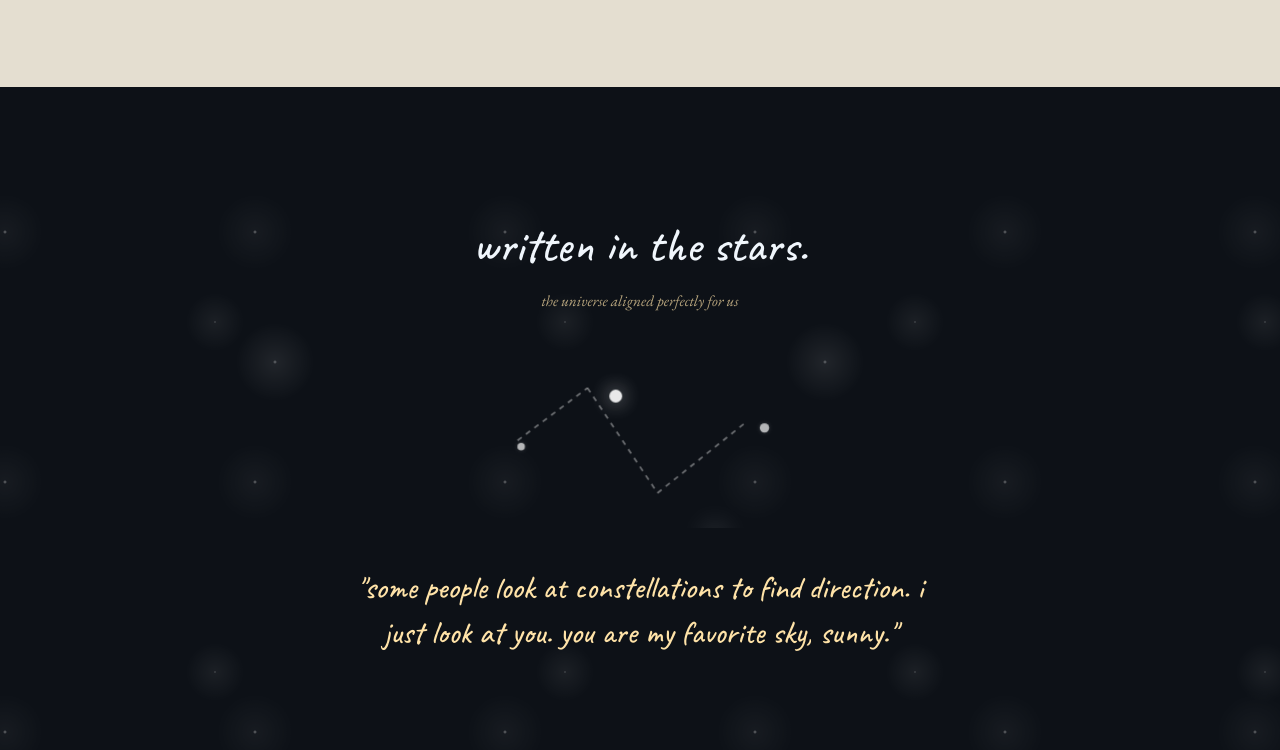
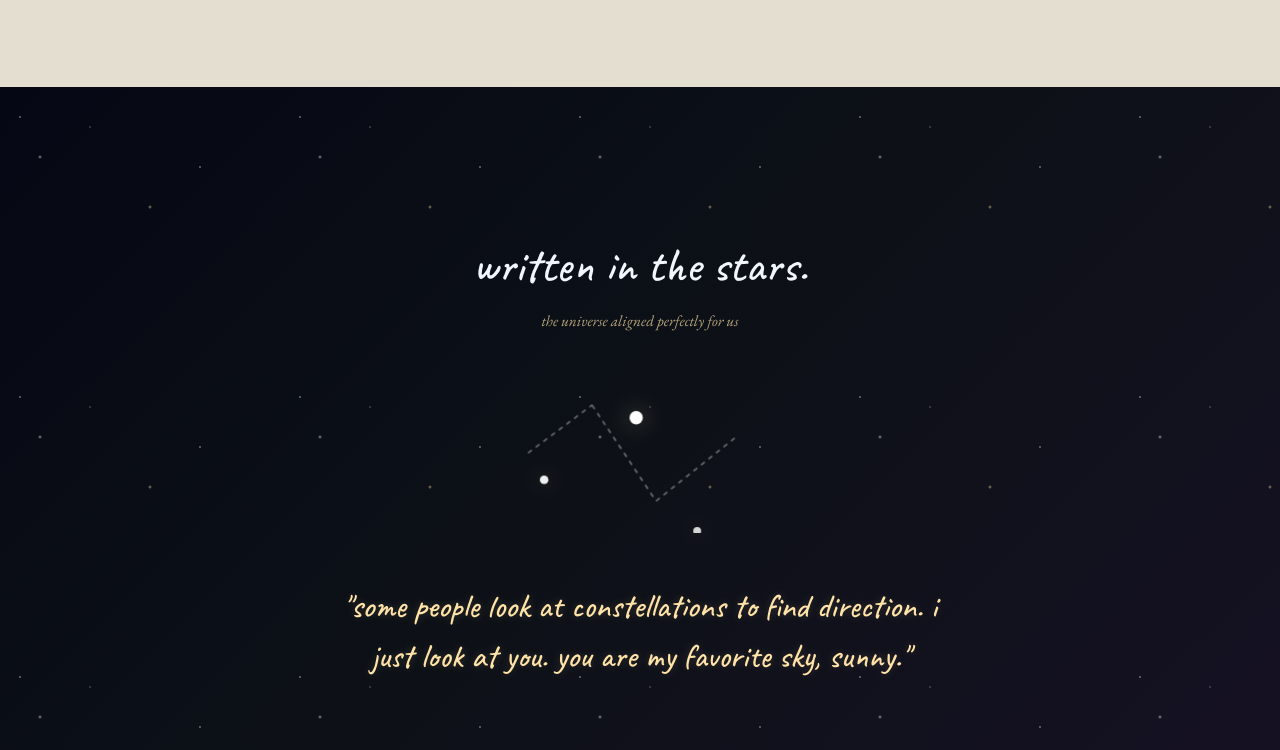
Before and after one commit to DhritiiS/sunnyiyiyi, a plain HTML site: page index.html in a window 1280 px wide. Shown: the part 1650-2400 px from the top of the page. Drawn offline with nearby package versions, Linux system fonts and the light colour scheme.

Commit message:
Update style.css

```diff
--- a/style.css
+++ b/style.css
@@ -7,7 +7,7 @@
 
 body {
     font-family: 'EB Garamond', serif;
-    background-color: #eae5d9;
+    background-color: #eae5d9; /* The cozy scrapbooking paper color */
     color: #2b2b2b;
     line-height: 1.6;
     overflow-x: hidden;
@@ -152,21 +152,17 @@ body {
     height: 150px;
 }
 
-/* --- STAR WORK: Constellation Night Sky Section --- */
+/* --- STAR WORK: Upgraded Constellation Night Sky Section --- */
 .starry-section {
     position: relative;
-    background: #0d1117 !important; /* Solid dark midnight color */
+    /* Deep cosmic gradient (midnight blue shifting to deep space violet) */
+    background: linear-gradient(135deg, #050814 0%, #0d1117 50%, #161124 100%) !important;
     color: #f0f6fc !important;
-    padding: 120px 0;
+    padding: 140px 0;
     overflow: hidden;
 }
 
-.starry-section .small-italic {
-    color: #ffe3a8 !important;
-    opacity: 0.8;
-}
-
-/* Tiny star patterns scattered behind text */
+/* Layer 1: Tiny Crisp Stars scattered behind text with smooth twinkling animation */
 .stars-overlay {
     position: absolute;
     top: 0;
@@ -174,12 +170,14 @@ body {
     width: 100%;
     height: 100%;
     background-image:
-        radial-gradient(white, rgba(255,255,255,.2) 2px, transparent 40px),
-        radial-gradient(white, rgba(255,255,255,.15) 1px, transparent 30px),
-        radial-gradient(white, rgba(255,255,255,.1) 2px, transparent 40px);
-    background-size: 550px 550px, 350px 350px, 250px 250px;
-    background-position: 0 0, 40px 60px, 130px 270px;
-    opacity: 0.4;
+        radial-gradient(1.5px 1.5px at 20px 30px, #ffffff, rgba(0,0,0,0)),
+        radial-gradient(2px 2px at 40px 70px, #fff, rgba(0,0,0,0)),
+        radial-gradient(1px 1px at 90px 40px, #fff, rgba(0,0,0,0)),
+        radial-gradient(2px 2px at 150px 120px, #ffe3a8, rgba(0,0,0,0)),
+        radial-gradient(1.5px 1.5px at 200px 80px, #ffffff, rgba(0,0,0,0));
+    background-size: 280px 280px;
+    opacity: 0.65;
+    animation: celestialTwinkle 6s infinite ease-in-out alternate;
 }
 
 .cosmic-relative {
@@ -188,8 +186,9 @@ body {
 }
 
 .constellation-box {
-    margin: 30px auto;
-    max-width: 350px;
+    margin: 40px auto;
+    max-width: 320px;
+    filter: drop-shadow(0 0 12px rgba(255, 227, 168, 0.4)); /* Outer glow */
 }
 
 .constellation-svg {
@@ -197,26 +196,39 @@ body {
     height: auto;
 }
 
-/* Glowing animation for the primary constellation nodes */
+/* Glowing and pulsing animation for the constellation star nodes */
 .glowing-star {
-    animation: pulseStar 3s infinite ease-in-out alternate;
+    animation: pulseStar 4s infinite ease-in-out alternate;
 }
-.glowing-star:nth-child(2) { animation-delay: 1s; }
-.glowing-star:nth-child(3) { animation-delay: 2s; }
+.glowing-star:nth-child(2) { animation-delay: 1.3s; }
+.glowing-star:nth-child(3) { animation-delay: 2.6s; }
+
+/* Keyframes for the background stars to gently fade in and out (twinkle effect) */
+@keyframes celestialTwinkle {
+    0% { opacity: 0.4; }
+    50% { opacity: 0.75; }
+    100% { opacity: 0.5; }
+}
 
 @keyframes pulseStar {
-    0% { transform: scale(1); opacity: 0.6; box-shadow: 0 0 4px #fff; }
-    100% { transform: scale(1.3); opacity: 1; filter: drop-shadow(0 0 6px #fff); }
+    0% { transform: scale(0.9); opacity: 0.5; }
+    100% { transform: scale(1.4); opacity: 1; }
 }
 
 .light-text { color: #f0f6fc; }
 
+.starry-section .small-italic {
+    color: #ffe3a8 !important;
+    opacity: 0.8;
+}
+
 .cosmic-text {
-    font-size: 2rem;
-    max-width: 600px;
-    margin: 30px auto 0 auto;
-    color: #ffe3a8; /* Warm starlight color */
-    line-height: 1.4;
+    font-size: 2.1rem;
+    max-width: 620px;
+    margin: 40px auto 0 auto;
+    color: #ffe3a8; /* Warm starlight gold */
+    line-height: 1.5;
+    text-shadow: 0 0 10px rgba(255, 227, 168, 0.2);
 }
 
 /* --- Envelope & Poem Letter Box --- */
```
